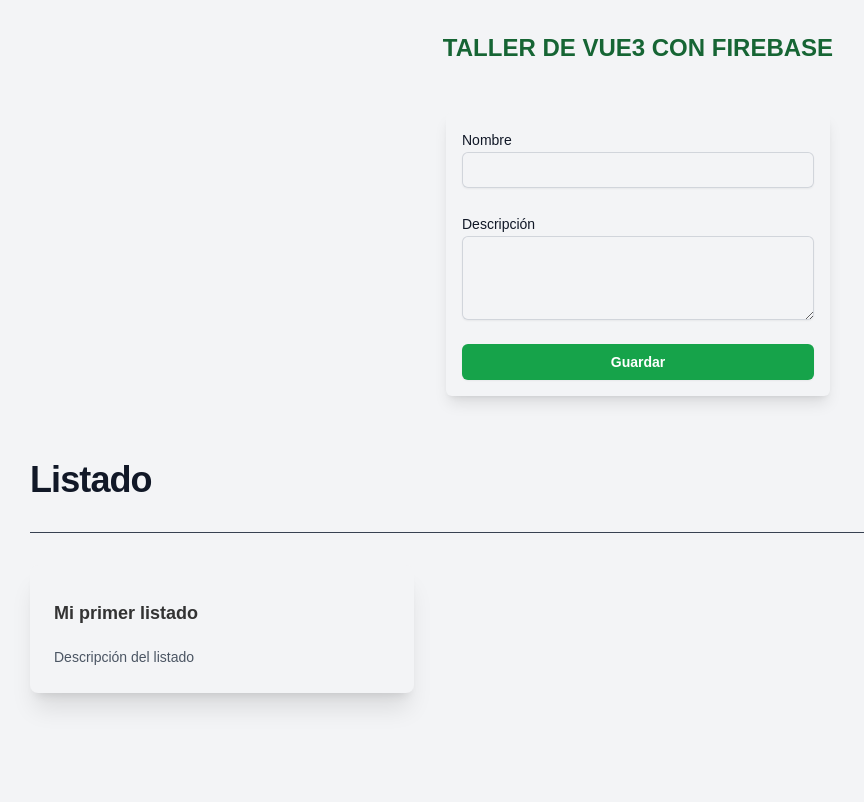
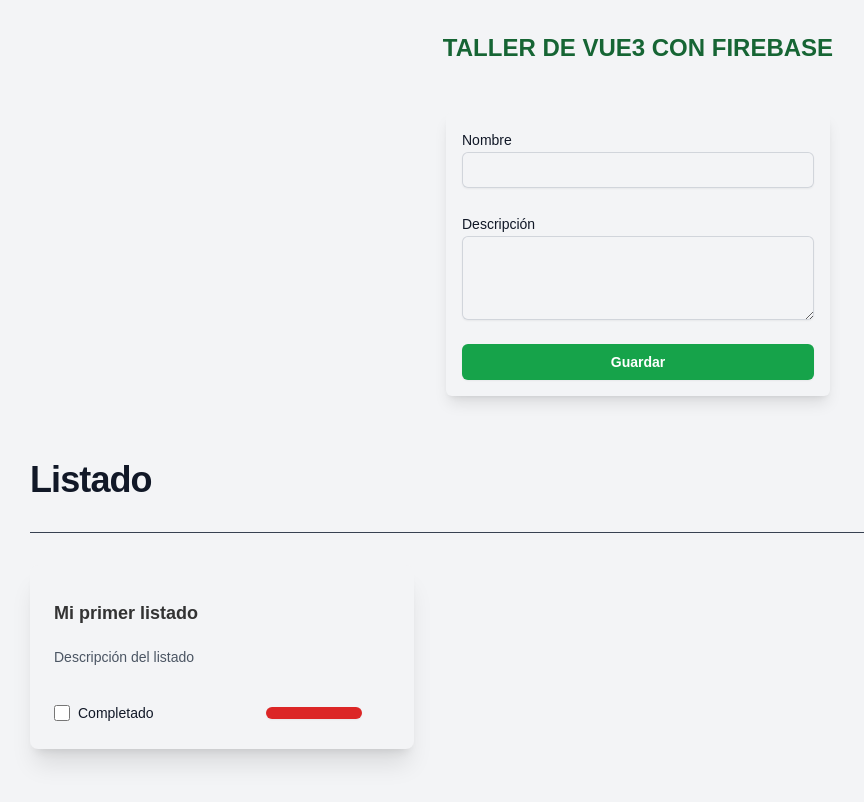
Before and after one commit to danielnr25/vue3-taller, a Vue app: page / in a window 1280 px wide. Shown: the top 802 px of the page, without its empty margins (2-866 px from the left). Built offline with nearby package versions, Linux system fonts and the light colour scheme.

Commit message:
feat:initial

```diff
--- a/src/App.vue
+++ b/src/App.vue
@@ -6,8 +6,14 @@
 
 const newTodo = ref({
    nombre: '',
-   descripcion: ''
+   descripcion: '',
+   completado: false
 });
+
+const addTodo = () =>{
+   console.log(newTodo.value);
+}
+
 
 </script>
 
@@ -18,7 +24,7 @@
       </div>
       <div class="flex min-h-full flex-col justify-center px-6 py-2 lg:px-8">
          <div class="mt-2 sm:mx-auto sm:w-full sm:max-w-sm shadow-lg px-4 py-4 rounded-md">
-            <form class="space-y-6" action="">
+            <form class="space-y-6" @submit.prevent="addTodo()">
                <div>
                   <label for="name" class="block text-sm font-medium leading-6 text-gray-900">Nombre</label>
                   <div>
@@ -26,6 +32,7 @@
                         type="text"
                         name="name"
                         id="nombre"
+                        v-model="newTodo.nombre"
                         class="block w-full rounded-md border-0 px-4 py-1.5 text-gray-900 shadow-sm ring-1 ring-inset ring-gray-300 placeholder:text-gray-400 focus:ring-2 focus:ring-indigo-600 sm:text-sm sm:leading-6">
                   </div>
                </div>
@@ -36,6 +43,7 @@
                     <textarea
                     name="descripcion"
                     id="descripcion"
+                    v-model="newTodo.descripcion"
                     rows="3"
                     class="block w-full rounded-md px-4 border-0 py-1.5 text-gray-900 shadow-sm ring-1 ring-inset ring-gray-300 placeholder:text-gray-400 focus:ring-2 focus:ring-inset focus:ring-indigo-600 sm:text-sm sm:leading-6"></textarea>
                   </div>
@@ -67,6 +75,18 @@
                      </h3>
                      <p class="mt-5 text-sm leading-6 text-gray-600">Descripción del listado</p>
                   </div>
+                  <div class="relative mt-8 flex items-center justify-between gap-x-28">
+                     <div class="flex items-center gap-x-2">
+                        <input type="checkbox"
+                        class="w-4 h-4 text-indigo-600 border-gray-300 rounded focus:ring-indigo-500"/>
+                        <span class="text-sm font-medium leading-6 text-gray-900">Completado</span>
+                     </div>
+                     <button
+                        type="submit"
+                        class="flex justify-center w-24 rounded-md bg-red-600 px-3 py-1.5 text-sm font-semibold leading-6 text-white shadow-sm hover:bg-red-500 focus-visible:outline focus-visible:outline-2 focus-visible:outline-offset-2 focus-visible:outline-indigo-600"
+                     >
+                     </button>
+                  </div>
                </article>
             </div>
 
--- /dev/null
+++ b/src/firebase/index.js
@@ -0,0 +1,16 @@
+
+import { initializeApp } from "firebase/app";
+
+const firebaseConfig = {
+  apiKey: "AIzaSyB3-AgQjuEV7cgCkrtLV4utNPOLlGjOHW4",
+  authDomain: "appvue-taller.firebaseapp.com",
+  projectId: "appvue-taller",
+  storageBucket: "appvue-taller.appspot.com",
+  messagingSenderId: "934314237664",
+  appId: "1:934314237664:web:ec1d76cf9ce899702bfa85"
+};
+
+const app = initializeApp(firebaseConfig);
+const db = getFirestore(app);
+
+export { db };
```
